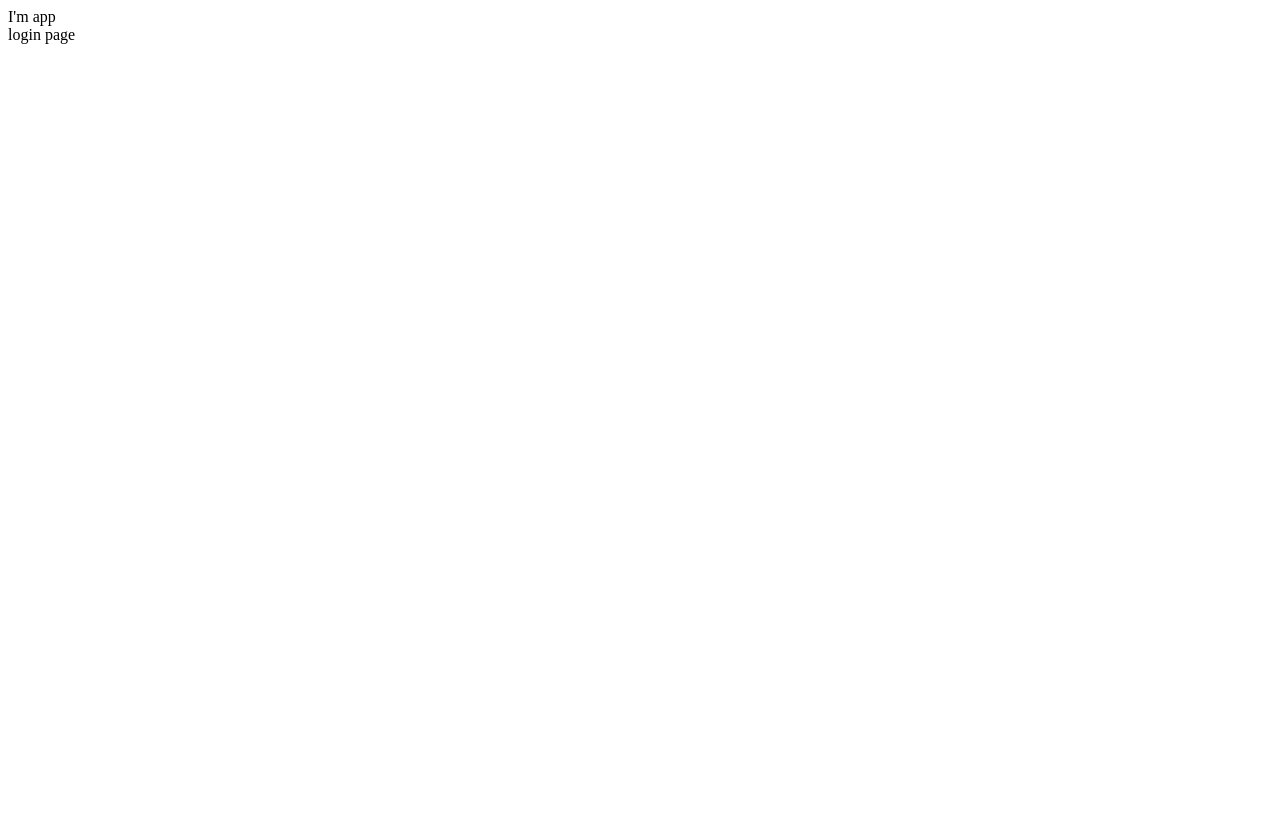
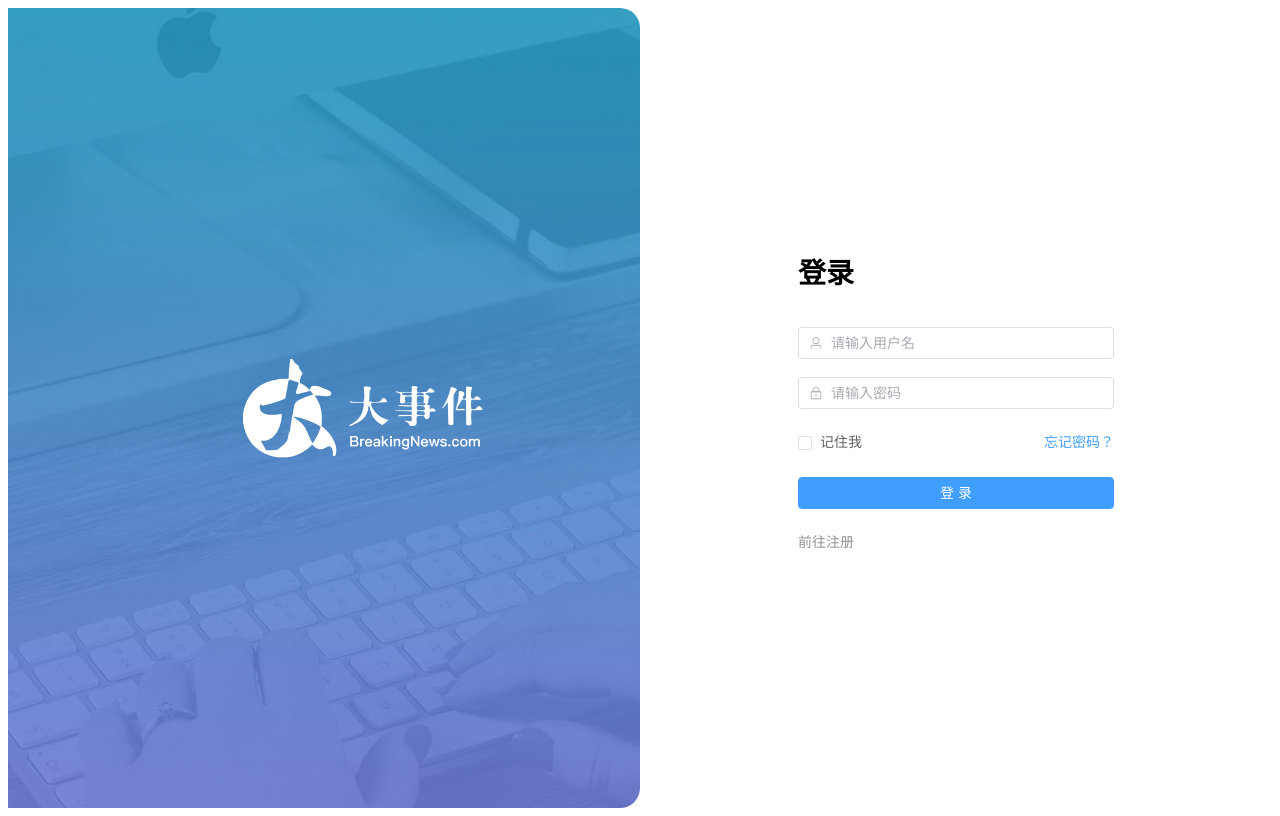
Before and after one commit to zh-jp/articles-manager, a Vue app: page /login in a window 1280 px wide. Built offline with nearby package versions, Linux system fonts and the light colour scheme; the HTML template or start-up script is replaced by a standard one.

Commit message:
complete login view

```diff
--- a/auto-imports.d.ts
+++ b/auto-imports.d.ts
@@ -5,5 +5,5 @@
 // Generated by unplugin-auto-import
 export {}
 declare global {
-
+  const ElMessage: typeof import('element-plus/es')['ElMessage']
 }
--- a/package.json
+++ b/package.json
@@ -15,6 +15,7 @@
     "lint-staged": "lint-staged"
   },
   "dependencies": {
+    "@element-plus/icons-vue": "^2.3.1",
     "axios": "^1.6.7",
     "element-plus": "^2.5.5",
     "pinia": "^2.1.7",
--- a/src/App.vue
+++ b/src/App.vue
@@ -1,7 +1,6 @@
 <script setup lang="ts"></script>
 
 <template>
-  <div>I'm app</div>
   <router-view></router-view>
 </template>
 
--- a/src/components/TestDemo.vue
+++ b/src/components/TestDemo.vue
@@ -1,6 +1,6 @@
+<script setup lang="ts">
+import LoginPage from '@/views/login/LoginPage.vue'
+</script>
 <template>
-  <div>
-    <h1>TestDemo</h1>
-    <el-button>Click me</el-button>
-  </div>
+  <LoginPage></LoginPage>
 </template>
--- a/src/views/login/LoginPage.vue
+++ b/src/views/login/LoginPage.vue
@@ -1,3 +1,200 @@
+<script setup lang="ts">
+import { ref, reactive } from 'vue'
+import { User, Lock } from '@element-plus/icons-vue'
+import type { FormInstance, FormRules } from 'element-plus'
+
+const ruleFormRef = ref<FormInstance>()
+
+const isRegister = ref(false)
+
+const ruleForm = reactive({
+  username: '',
+  password: '',
+  repassword: ''
+})
+
+const validateUsername = (rule: any, value: any, callback: any) => {
+  if (value === '') {
+    callback(new Error('请输入用户名'))
+  } else if (value.length < 5 || value.length > 10) {
+    callback(new Error('长度在 5 到 10 个字符'))
+  } else {
+    callback()
+  }
+}
+
+const validatePass = (rule: any, value: any, callback: any) => {
+  const regex = /^\S{6,15}$/
+  if (value === '') {
+    callback(new Error('请输入密码'))
+  } else if (!regex.test(value)) {
+    callback(new Error('密码长度在6-15个非空字符'))
+  } else {
+    callback()
+  }
+}
+
+const validateRePass = (rule: any, value: any, callback: any) => {
+  if (!value) {
+    callback(new Error('请再次输入密码'))
+  } else if (value !== ruleForm.password) {
+    callback(new Error('两次输入密码不一致'))
+  } else {
+    callback()
+  }
+}
+
+const rules = reactive<FormRules<typeof ruleForm>>({
+  username: [{ validator: validateUsername, trigger: 'blur' }],
+  password: [{ validator: validatePass, trigger: 'blur' }],
+  repassword: [{ validator: validateRePass, trigger: 'blur' }]
+})
+
+const register = async (form: FormInstance | undefined) => {
+  if (!form) return
+  console.log(form)
+
+  await form.validate()
+}
+
+const login = async (form: FormInstance | undefined) => {
+  if (!form) return
+  await form.validate((valid) => {
+    if (valid) {
+      console.log(true)
+    } else {
+      console.log(false)
+      return false
+    }
+  })
+}
+</script>
 <template>
-  <div>login page</div>
+  <el-row class="login-page">
+    <el-col :span="12" class="bg" />
+    <el-col :span="6" :offset="3" class="form">
+      <!-- 注册表单 -->
+      <!-- model 表示绑定的数据对象 rule 绑定的规则对象 -->
+      <el-form
+        ref="ruleFormRef"
+        :model="ruleForm"
+        :rules="rules"
+        size="large"
+        autocomplete="off"
+        v-if="isRegister"
+      >
+        <el-form-item><h1>注册</h1></el-form-item>
+        <!-- prop 表示选择的对应规则 -->
+        <el-form-item prop="username">
+          <el-input
+            v-model="ruleForm.username"
+            :prefix-icon="User"
+            placeholder="请输入用户名"
+          ></el-input
+        ></el-form-item>
+        <el-form-item prop="password">
+          <el-input
+            v-model="ruleForm.password"
+            :prefix-icon="Lock"
+            type="password"
+            placeholder="请输入密码"
+          ></el-input>
+        </el-form-item>
+        <el-form-item prop="repassword">
+          <el-input
+            v-model="ruleForm.repassword"
+            :prefix-icon="Lock"
+            type="password"
+            placeholder="请再次输入密码"
+          >
+          </el-input>
+        </el-form-item>
+        <el-form-item>
+          <el-button
+            @click="register(ruleFormRef)"
+            class="button"
+            type="primary"
+            auto-insert-space
+            >注册</el-button
+          >
+        </el-form-item>
+        <el-form-item class="flex">
+          <el-link type="info" :underline="false" @click="isRegister = false"
+            >返回登录</el-link
+          >
+        </el-form-item>
+      </el-form>
+      <!-- 登录表单 -->
+      <el-form
+        ref="ruleFormRef"
+        :model="ruleForm"
+        :rules="rules"
+        autocomplete="off"
+        v-else
+      >
+        <el-form-item><h1>登录</h1></el-form-item>
+        <el-form-item prop="username">
+          <el-input
+            v-model="ruleForm.username"
+            :prefix-icon="User"
+            placeholder="请输入用户名"
+          ></el-input
+        ></el-form-item>
+        <el-form-item>
+          <el-input
+            v-model="ruleForm.password"
+            :prefix-icon="Lock"
+            type="password"
+            placeholder="请输入密码"
+          ></el-input>
+        </el-form-item>
+        <el-form-item class="flex">
+          <div class="flex">
+            <el-checkbox>记住我</el-checkbox>
+            <el-link type="primary" :underline="false">忘记密码？</el-link>
+          </div>
+        </el-form-item>
+        <el-form-item>
+          <el-button
+            @click="login(ruleFormRef)"
+            class="button"
+            type="primary"
+            auto-insert-space
+            >登录</el-button
+          >
+        </el-form-item>
+        <el-form-item class="flex">
+          <el-link type="info" :underline="false" @click="isRegister = true"
+            >前往注册</el-link
+          >
+        </el-form-item>
+      </el-form>
+    </el-col>
+  </el-row>
 </template>
+<style lang="scss" scoped>
+.login-page {
+  height: 100vh;
+  background-color: #fff;
+  .bg {
+    background:
+      url('@/assets/logo2.png') no-repeat 60% center / 240px auto,
+      url('@/assets/login_bg.jpg') no-repeat center / cover;
+    border-radius: 0 20px 20px 0;
+  }
+  .form {
+    display: flex;
+    flex-direction: column; // 子元素垂直排列
+    justify-content: center; // 子元素垂直居中
+    user-select: none; // 文本不可选
+    .button {
+      width: 100%;
+    }
+    .flex {
+      width: 100%;
+      display: flex;
+      justify-content: space-between; // 子元素之间的空间相等且尽可能填充满
+    }
+  }
+}
+</style>
```
Also changed, not shown: components.d.ts (+7 -0 lines), 1 other file (tests, documents, lock files or other folders).
